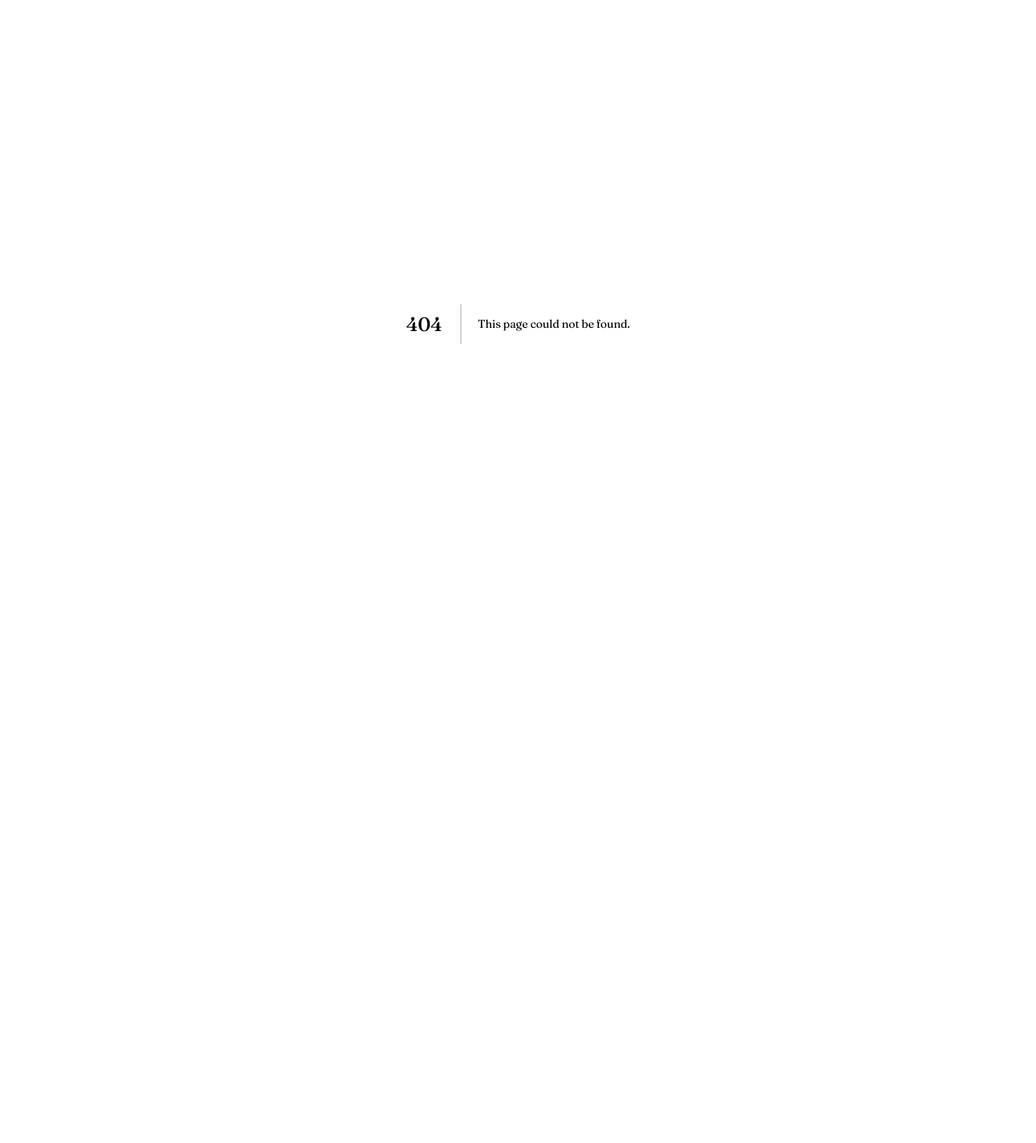
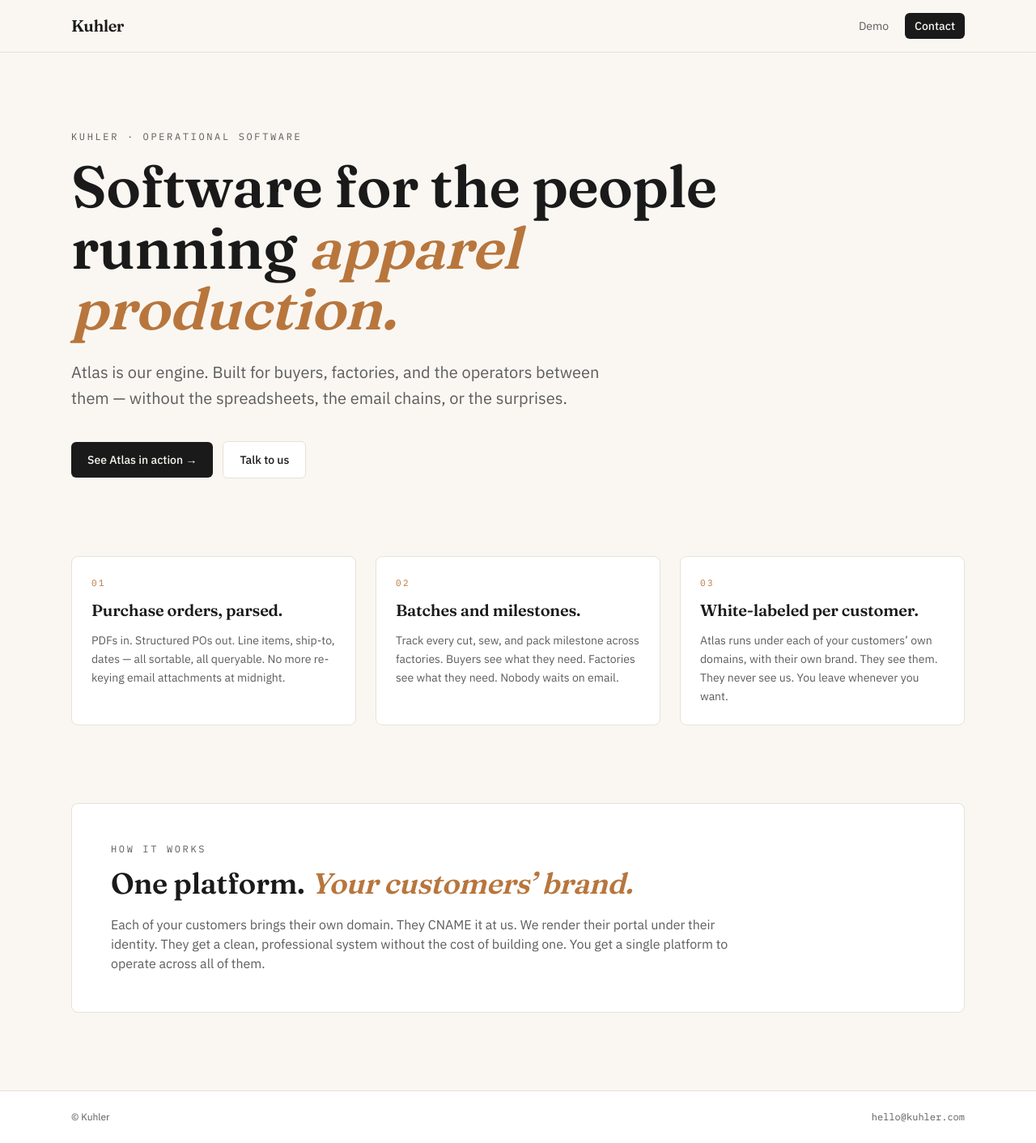
Before and after one commit to wsew2217/atlas-demo, a Next.js app: page /marketing in a window 1280 px wide. Before the commit this address had no page. Shown: the whole page at 81% size. Before the commit the page ends 800 px from the top, so only its background shows below. Built offline with nearby package versions, Linux system fonts and the light colour scheme.

Commit message:
First Commit

```diff
--- /dev/null
+++ b/app/demo/layout.tsx
@@ -0,0 +1,23 @@
+import { ClerkProvider } from '@clerk/nextjs'
+
+const clerkAppearance = {
+  variables: {
+    colorPrimary: '#B8763D',
+    colorBackground: '#FAF7F2',
+    colorText: '#1A1A1A',
+    colorTextSecondary: '#5C5C5C',
+    colorInputBackground: '#FFFFFF',
+    colorInputText: '#1A1A1A',
+    borderRadius: '6px',
+    fontFamily: 'var(--font-ibm-plex-sans), system-ui, sans-serif',
+  },
+}
+
+export const metadata = {
+  title: 'Atlas Demo',
+  description: 'Atlas demo app — dummy data, Fraunces + IBM Plex stack.',
+}
+
+export default function DemoLayout({ children }: { children: React.ReactNode }) {
+  return <ClerkProvider appearance={clerkAppearance}>{children}</ClerkProvider>
+}
--- a/app/page.tsx
+++ b/app/demo/page.tsx
@@ -7,7 +7,7 @@ const stateLabel: Record<string, string> = {
   blocked: 'Blocked',
 }
 
-export default function Page() {
+export default function DemoPage() {
   return (
     <div className="mx-auto w-full max-w-5xl px-6 py-12">
       <header className="mb-10">
--- a/app/layout.tsx
+++ b/app/layout.tsx
@@ -1,6 +1,5 @@
 import type { Metadata } from 'next'
 import { Fraunces, IBM_Plex_Sans, IBM_Plex_Mono } from 'next/font/google'
-import { ClerkProvider } from '@clerk/nextjs'
 import './globals.css'
 
 const fraunces = Fraunces({
@@ -26,8 +25,8 @@ const ibmPlexMono = IBM_Plex_Mono({
 })
 
 export const metadata: Metadata = {
-  title: 'Atlas Demo',
-  description: 'Atlas demo app — dummy data, Fraunces + IBM Plex stack.',
+  title: 'Kuhler',
+  description: 'Operational software for apparel manufacturers.',
 }
 
 export const viewport = {
@@ -36,28 +35,13 @@ export const viewport = {
   maximumScale: 5,
 }
 
-const clerkAppearance = {
-  variables: {
-    colorPrimary: '#B8763D',
-    colorBackground: '#FAF7F2',
-    colorText: '#1A1A1A',
-    colorTextSecondary: '#5C5C5C',
-    colorInputBackground: '#FFFFFF',
-    colorInputText: '#1A1A1A',
-    borderRadius: '6px',
-    fontFamily: 'var(--font-ibm-plex-sans), system-ui, sans-serif',
-  },
-}
-
 export default function RootLayout({ children }: { children: React.ReactNode }) {
   return (
-    <ClerkProvider appearance={clerkAppearance}>
     <html
       lang="en"
       className={`${fraunces.variable} ${ibmPlexSans.variable} ${ibmPlexMono.variable} h-full antialiased`}
     >
       <body className="min-h-full flex flex-col">{children}</body>
     </html>
-    </ClerkProvider>
   )
 }
--- /dev/null
+++ b/app/marketing/page.tsx
@@ -0,0 +1,125 @@
+import Link from 'next/link'
+
+export const metadata = {
+  title: 'Kuhler — Operational software for apparel manufacturers',
+  description:
+    'Atlas is the operational engine inside Kuhler. Built for the people running production from PO to packing list.',
+}
+
+const capabilities = [
+  {
+    eyebrow: '01',
+    title: 'Purchase orders, parsed.',
+    body: 'PDFs in. Structured POs out. Line items, ship-to, dates — all sortable, all queryable. No more re-keying email attachments at midnight.',
+  },
+  {
+    eyebrow: '02',
+    title: 'Batches and milestones.',
+    body: 'Track every cut, sew, and pack milestone across factories. Buyers see what they need. Factories see what they need. Nobody waits on email.',
+  },
+  {
+    eyebrow: '03',
+    title: 'White-labeled per customer.',
+    body: 'Atlas runs under each of your customers’ own domains, with their own brand. They see them. They never see us. You leave whenever you want.',
+  },
+]
+
+export default function MarketingPage() {
+  return (
+    <div className="flex min-h-screen flex-col">
+      <TopBar />
+
+      <main className="mx-auto w-full max-w-6xl px-6 pb-24 pt-16 md:pt-24">
+        <section className="max-w-4xl">
+          <p className="font-mono text-xs uppercase tracking-[0.22em] text-[var(--muted)]">
+            Kuhler · Operational software
+          </p>
+          <h1 className="mt-4 text-5xl font-semibold leading-[1.05] tracking-tight text-[var(--ink)] md:text-6xl lg:text-7xl">
+            Software for the people running{' '}
+            <span className="italic text-[var(--accent)]">apparel production.</span>
+          </h1>
+          <p className="mt-6 max-w-2xl text-lg leading-relaxed text-[var(--muted)] md:text-xl">
+            Atlas is our engine. Built for buyers, factories, and the operators between them —
+            without the spreadsheets, the email chains, or the surprises.
+          </p>
+          <div className="mt-9 flex flex-wrap items-center gap-3">
+            <Link
+              href="https://demo.kuhler.com"
+              className="inline-flex items-center rounded-md bg-[var(--ink)] px-5 py-3 text-sm font-medium text-[var(--cream)] transition hover:opacity-90"
+            >
+              See Atlas in action →
+            </Link>
+            <Link
+              href="mailto:hello@kuhler.com"
+              className="inline-flex items-center rounded-md border border-[var(--border)] bg-[var(--surface)] px-5 py-3 text-sm font-medium text-[var(--ink)] transition hover:bg-[var(--cream)]"
+            >
+              Talk to us
+            </Link>
+          </div>
+        </section>
+
+        <section className="mt-24 grid gap-6 md:grid-cols-3">
+          {capabilities.map((c) => (
+            <article
+              key={c.title}
+              className="rounded-lg border border-[var(--border)] bg-[var(--surface)] p-6 transition hover:border-[var(--accent)]/40"
+            >
+              <p className="font-mono text-[11px] uppercase tracking-[0.22em] text-[var(--accent)]">
+                {c.eyebrow}
+              </p>
+              <h3 className="mt-3 text-xl font-semibold text-[var(--ink)]">{c.title}</h3>
+              <p className="mt-3 text-sm leading-relaxed text-[var(--muted)]">{c.body}</p>
+            </article>
+          ))}
+        </section>
+
+        <section className="mt-24 rounded-lg border border-[var(--border)] bg-[var(--surface)] p-8 md:p-12">
+          <p className="font-mono text-xs uppercase tracking-[0.22em] text-[var(--muted)]">
+            How it works
+          </p>
+          <h2 className="mt-3 text-3xl font-semibold leading-tight text-[var(--ink)] md:text-4xl">
+            One platform. <span className="italic text-[var(--accent)]">Your customers’ brand.</span>
+          </h2>
+          <p className="mt-4 max-w-3xl text-[var(--muted)]">
+            Each of your customers brings their own domain. They CNAME it at us. We render their
+            portal under their identity. They get a clean, professional system without the cost of
+            building one. You get a single platform to operate across all of them.
+          </p>
+        </section>
+      </main>
+
+      <footer className="border-t border-[var(--border)] bg-[var(--surface)]">
+        <div className="mx-auto flex w-full max-w-6xl flex-wrap items-center justify-between gap-3 px-6 py-6 text-xs text-[var(--muted)]">
+          <span>© Kuhler</span>
+          <span className="font-mono">hello@kuhler.com</span>
+        </div>
+      </footer>
+    </div>
+  )
+}
+
+function TopBar() {
+  return (
+    <header className="border-b border-[var(--border)] bg-[var(--cream)]/80 backdrop-blur">
+      <div className="mx-auto flex w-full max-w-6xl items-center justify-between px-6 py-4">
+        <Link href="/" className="font-display text-xl font-semibold tracking-tight text-[var(--ink)]">
+          Kuhler
+        </Link>
+        <nav className="flex items-center gap-2">
+          <Link
+            href="https://demo.kuhler.com"
+            className="rounded-md px-3 py-1.5 text-sm text-[var(--muted)] transition hover:text-[var(--ink)]"
+          >
+            Demo
+          </Link>
+          <Link
+            href="mailto:hello@kuhler.com"
+            className="rounded-md bg-[var(--ink)] px-3 py-1.5 text-sm font-medium text-[var(--cream)] transition hover:opacity-90"
+          >
+            Contact
+          </Link>
+        </nav>
+      </div>
+    </header>
+  )
+}
--- /dev/null
+++ b/lib/surface.ts
@@ -0,0 +1,14 @@
+export type Surface = 'marketing' | 'demo'
+
+export function resolveSurface(host: string | null | undefined): Surface | null {
+  if (!host) return null
+  const h = host.toLowerCase().split(':')[0]
+
+  if (h === 'kuhler.com' || h === 'www.kuhler.com') return 'marketing'
+  if (h === 'demo.kuhler.com') return 'demo'
+
+  if (h === 'localhost' || h === '127.0.0.1') return 'demo'
+  if (h.endsWith('.vercel.app')) return 'demo'
+
+  return null
+}
--- a/proxy.ts
+++ b/proxy.ts
@@ -1,15 +1,49 @@
-import { clerkMiddleware, createRouteMatcher } from '@clerk/nextjs/server'
-
-const isPublicRoute = createRouteMatcher([
-  '/sign-in(.*)',
-  '/sign-up(.*)',
-  '/',
-])
+import { clerkMiddleware } from '@clerk/nextjs/server'
+import { NextResponse } from 'next/server'
+import { resolveSurface } from '@/lib/surface'
 
 export default clerkMiddleware(async (auth, request) => {
-  if (!isPublicRoute(request)) {
-    await auth.protect()
+  const host = request.nextUrl.host
+  const hostName = host.split(':')[0].toLowerCase()
+  const isLocalhost = hostName === 'localhost' || hostName === '127.0.0.1'
+
+  const hostSurface = resolveSurface(host)
+  if (!hostSurface) {
+    return new NextResponse(`Unknown host: ${host}`, { status: 404 })
   }
+
+  const { pathname } = request.nextUrl
+  const explicitSurface =
+    pathname === '/marketing' || pathname.startsWith('/marketing/') ? 'marketing' :
+    pathname === '/demo' || pathname.startsWith('/demo/') ? 'demo' :
+    null
+
+  if (explicitSurface && explicitSurface !== hostSurface && !isLocalhost) {
+    return new NextResponse('Not found', { status: 404 })
+  }
+
+  const surface = explicitSurface ?? hostSurface
+
+  if (surface === 'demo') {
+    const demoPath = explicitSurface
+      ? pathname
+      : `/demo${pathname === '/' ? '' : pathname}`
+
+    const isPublic =
+      demoPath === '/demo' ||
+      demoPath === '/demo/' ||
+      demoPath.startsWith('/demo/sign-in') ||
+      demoPath.startsWith('/demo/sign-up')
+
+    if (!isPublic) {
+      await auth.protect()
+    }
+  }
+
+  if (explicitSurface) return NextResponse.next()
+
+  const target = pathname === '/' ? `/${surface}` : `/${surface}${pathname}`
+  return NextResponse.rewrite(new URL(target, request.url))
 })
 
 export const config = {
```
Lines whose indentation alone changed are shown as unchanged.
